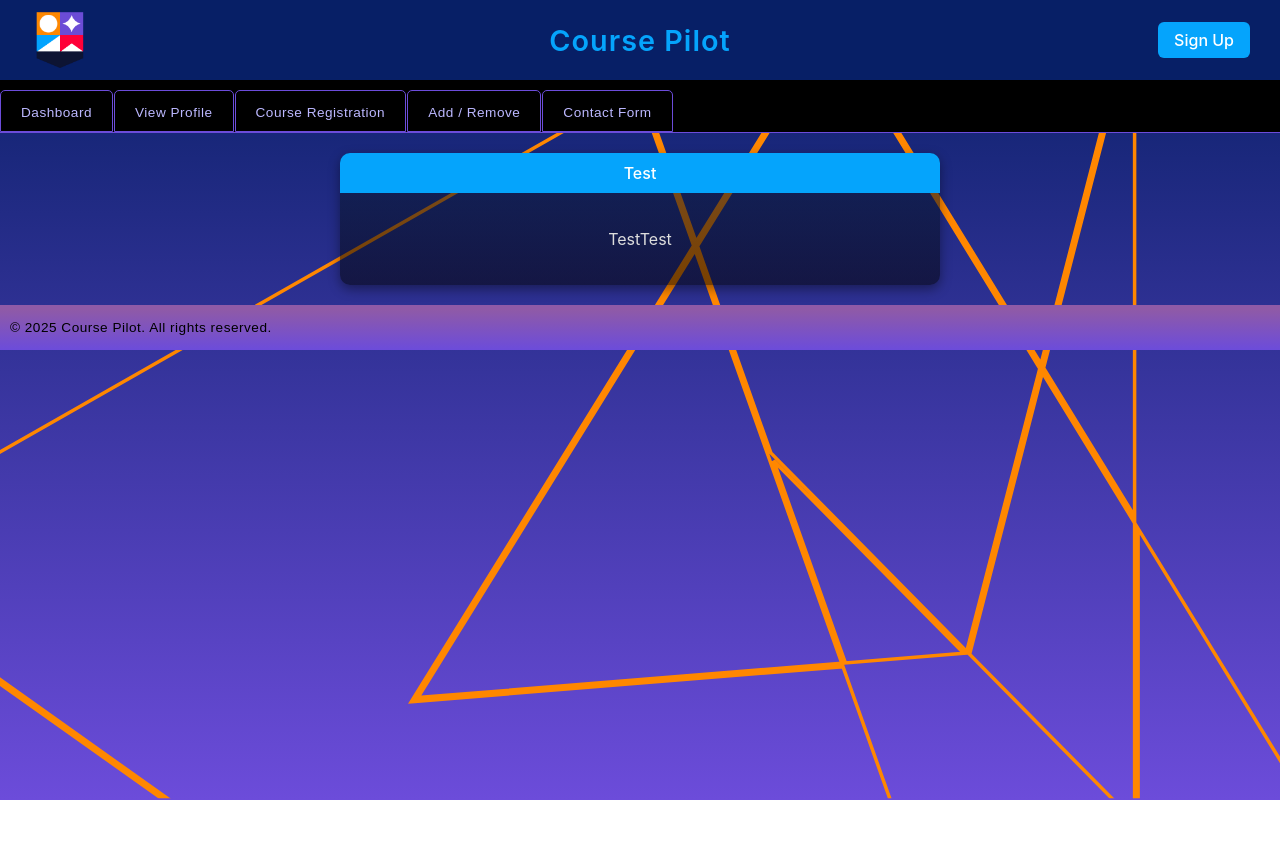
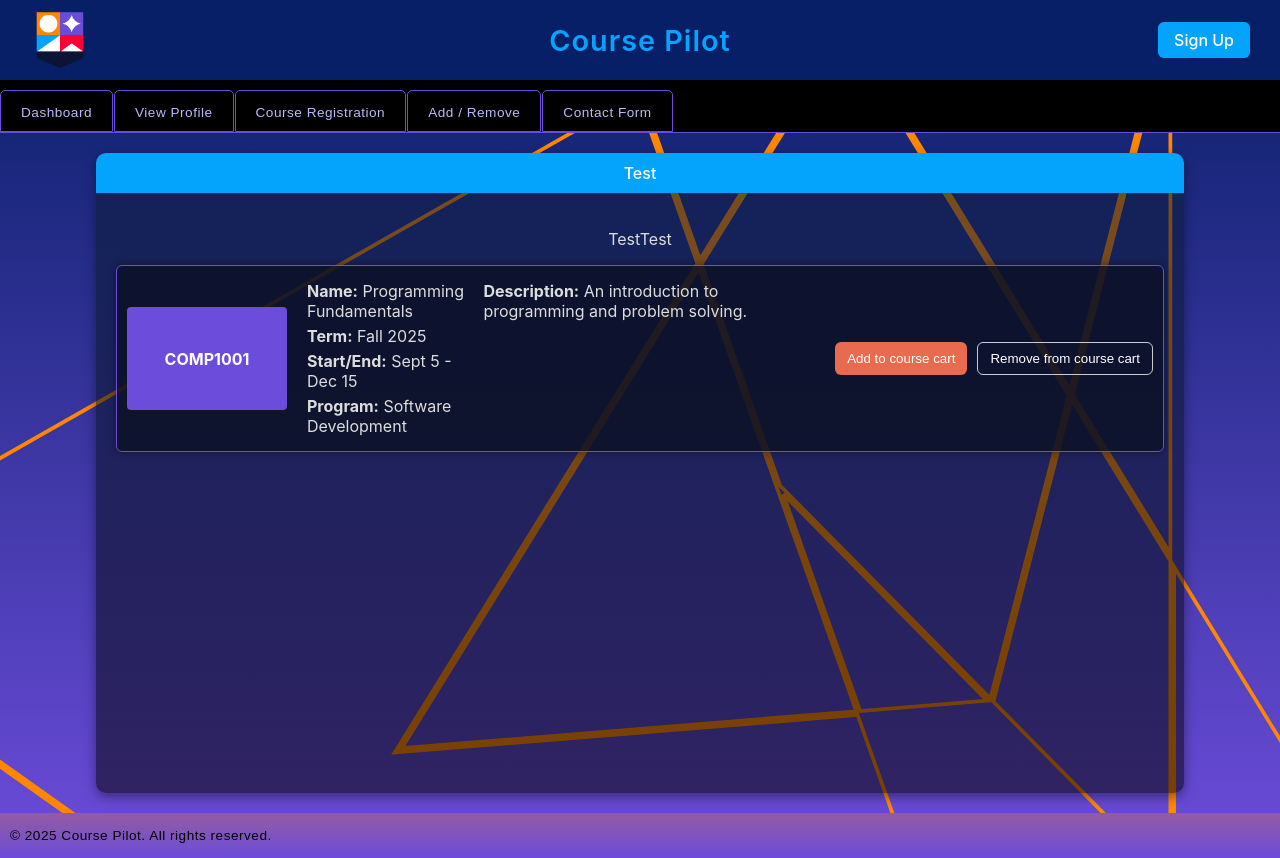
Before and after one commit to ShadeKnightly/CoursePilot, a React (Create React App) app in the folder course-pilot/: page / in a window 1280 px wide. Before the commit the page ends 800 px from the top, so only its background shows below. Built offline with nearby package versions, Linux system fonts and the light colour scheme.

Commit message:
Add ClassItem component for course display
Introduced a new ClassItem component, updated cardComp.css for layout adjustments

```diff
--- a/course-pilot/src/App.js
+++ b/course-pilot/src/App.js
@@ -5,6 +5,7 @@ import Background from "./components/Background/Background";
 import Menu from "./components/Menu/Menu";
 import Footer from "./components/Footer/Footer";
 import CardComp from "./components/card/cardComponent";
+import ClassItem from "./components/ClassItem/classItem";
 import "./styles/Variables.css";
 
 function App() {
@@ -15,6 +16,16 @@ function App() {
         <Menu />
         <CardComp title='Test'>
           <p>TestTest</p>
+          <ClassItem
+            courseCode="COMP1001"
+            name="Programming Fundamentals"
+            term="Fall 2025"
+            startEnd="Sept 5 - Dec 15"
+            program="Software Development"
+            description="An introduction to programming and problem solving."
+            onAdd={() => alert("Added to cart!")}
+            onRemove={() => alert("Removed from cart!")}
+          />
         </CardComp>
         <Routes>
           <Route path="/" element={null} />
--- /dev/null
+++ b/course-pilot/src/components/ClassItem/classItem.css
@@ -0,0 +1,68 @@
+.class-card {
+  display: flex;
+  align-items: center;
+  justify-content: space-between;
+  background: rgba(10, 15, 35, 0.8);
+  border: 1px solid var(--color-secondary);
+  border-radius: 6px;
+  color: white;
+  padding: 10px;
+  margin: 10px 0;
+  box-shadow: 0 0 8px rgba(0, 0, 0, 0.4);
+}
+
+.course-code {
+  background-color:var(--color-secondary);
+  padding: 20px;
+  min-width: 120px;
+  text-align: center;
+  border-radius: 4px;
+  font-weight: 600;
+}
+
+.course-details {
+  flex: 1;
+  display: flex;
+  justify-content: space-evenly;
+  padding: 0 20px;
+}
+
+.info p, .description p {
+  margin: 5px 0;
+  text-align: left;
+  color: #ddd;
+}
+
+.actions {
+  display: flex;
+  /* flex-direction: column; */
+  gap: 10px;
+}
+
+.add-btn {
+  background-color: var(--color-orange);
+  color: white;
+  border: none;
+  padding: 8px 12px;
+  border-radius: 6px;
+  cursor: pointer;
+  transition: 0.2s;
+}
+
+.add-btn:hover {
+  background-color: var(--color-orange-hover);
+}
+
+.remove-btn {
+  background: none;
+  color: white;
+  border: 1px solid #ccc;
+  padding: 8px 12px;
+  border-radius: 6px;
+  cursor: pointer;
+  transition: 0.2s;
+}
+
+.remove-btn:hover {
+  background: rgba(255, 255, 255, 0.1);
+}
--- /dev/null
+++ b/course-pilot/src/components/ClassItem/classItem.jsx
@@ -0,0 +1,31 @@
+import React from "react";
+import "./classItem.css";
+
+function ClassItem({ courseCode, name, term, startEnd, program, description, onAdd, onRemove }) {
+  return (
+    <div className="class-card">
+      <div className="course-code">
+        <h4>{courseCode}</h4>
+      </div>
+
+      <div className="course-details">
+        <div className="info">
+          <p><strong>Name:</strong> {name}</p>
+          <p><strong>Term:</strong> {term}</p>
+          <p><strong>Start/End:</strong> {startEnd}</p>
+          <p><strong>Program:</strong> {program}</p>
+        </div>
+        <div className="description">
+          <p><strong>Description:</strong> {description}</p>
+        </div>
+      </div>
+
+      <div className="actions">
+        <button className="add-btn" onClick={onAdd}>Add to course cart</button>
+        <button className="remove-btn" onClick={onRemove}>Remove from course cart</button>
+      </div>
+    </div>
+  );
+}
+
+export default ClassItem;
--- a/course-pilot/src/components/card/cardComp.css
+++ b/course-pilot/src/components/card/cardComp.css
@@ -3,8 +3,9 @@
   overflow: hidden;
   background: linear-gradient(to bottom, #0b1e3d8e, #00000086);
   color: white;
-  width: 100%;
-  max-width: 600px;
+  width: 85%;
+  height: 80vh;
+  /* max-width: 600px; */
   box-shadow: 0px 4px 12px rgba(0, 0, 0, 0.4);
   margin: 20px auto;
 }
--- a/course-pilot/src/styles/Variables.css
+++ b/course-pilot/src/styles/Variables.css
@@ -1,5 +1,6 @@
 :root {
   --color-orange: #E96B4F;   /* Orange */
+  --color-orange-hover: #e2816b;
   --color-primary: #071F66;      /* Navy Blue */
   --color-accent: #05A4FC;    /* Bright Blue */
   --color-secondary: #6C4CDA; /* Purple */
```
